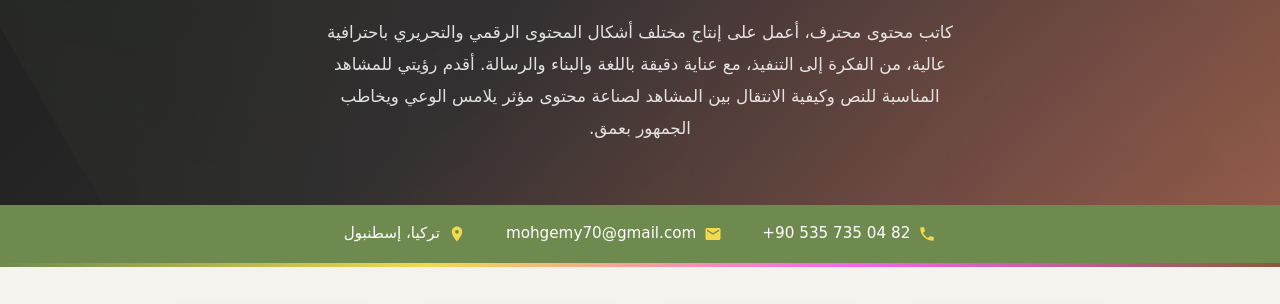
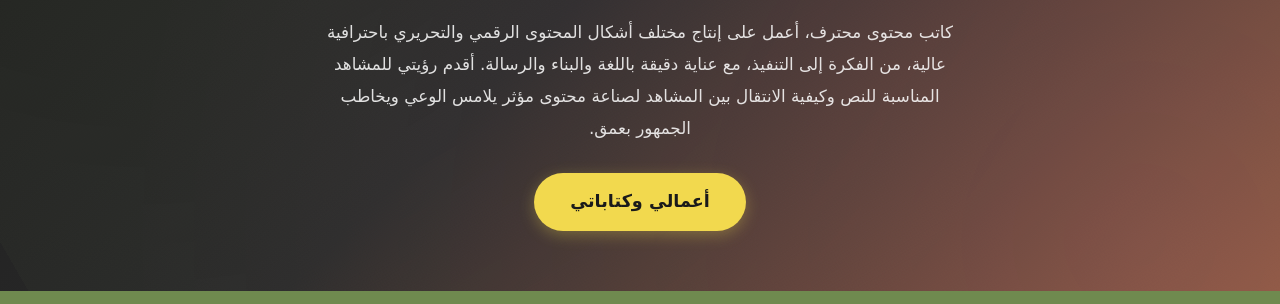
Before and after one commit to Saiaf25/mohamed-gamal-cv, a plain HTML site: page index.html in a window 1280 px wide. Shown: the part 415-719 px from the top of the page. Drawn offline with Linux system fonts and the light colour scheme; a web font is replaced by a local one.

Commit message:
Add portfolio CTA button to hero section

```diff
--- a/index.html
+++ b/index.html
@@ -143,6 +143,26 @@
             color: rgba(255,255,255,0.85);
             max-width: 650px;
             margin: 0 auto;
+        }
+
+        .hero-cta {
+            display: inline-block;
+            margin-top: 28px;
+            padding: 14px 36px;
+            background: var(--yellow);
+            color: var(--black);
+            font-family: 'Baloo Bhaijaan 2', cursive, sans-serif;
+            font-size: 1.1rem;
+            font-weight: 700;
+            border-radius: 30px;
+            text-decoration: none;
+            transition: transform 0.2s ease, box-shadow 0.2s ease;
+            box-shadow: 0 4px 15px rgba(242, 217, 78, 0.3);
+        }
+
+        .hero-cta:hover {
+            transform: translateY(-2px);
+            box-shadow: 0 6px 25px rgba(242, 217, 78, 0.5);
         }
 
         /* ===== CONTACT BAR ===== */
@@ -670,6 +690,10 @@
                 <span class="ar-text">كاتب محتوى محترف، أعمل على إنتاج مختلف أشكال المحتوى الرقمي والتحريري باحترافية عالية، من الفكرة إلى التنفيذ، مع عناية دقيقة باللغة والبناء والرسالة. أقدم رؤيتي للمشاهد المناسبة للنص وكيفية الانتقال بين المشاهد لصناعة محتوى مؤثر يلامس الوعي ويخاطب الجمهور بعمق.</span>
                 <span class="en-text" style="display:none;">A professional content writer specializing in producing diverse forms of digital and editorial content with high professionalism, from concept to execution. I craft compelling narratives with meticulous attention to language, structure, and message. Beyond writing, I provide creative direction on scene selection and visual transitions, creating impactful content that resonates deeply with audiences.</span>
             </p>
+            <a href="https://drive.google.com/drive/folders/1aYa-oj9Bl-_eN99AKyW9dLFPaU0Clqhh?usp=sharing" target="_blank" class="hero-cta">
+                <span class="ar-text">أعمالي وكتاباتي</span>
+                <span class="en-text" style="display:none;">My Works & Writings</span>
+            </a>
         </div>
     </section>
 
```
